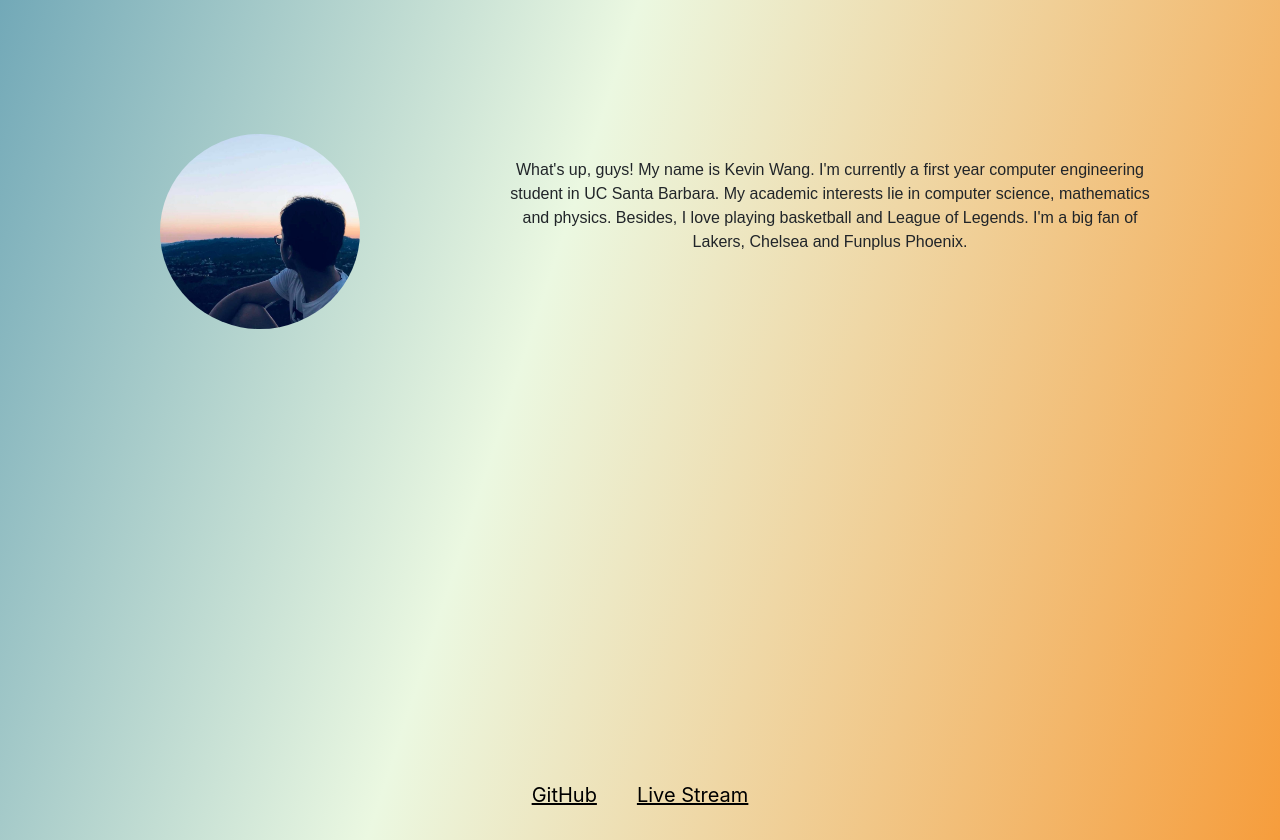
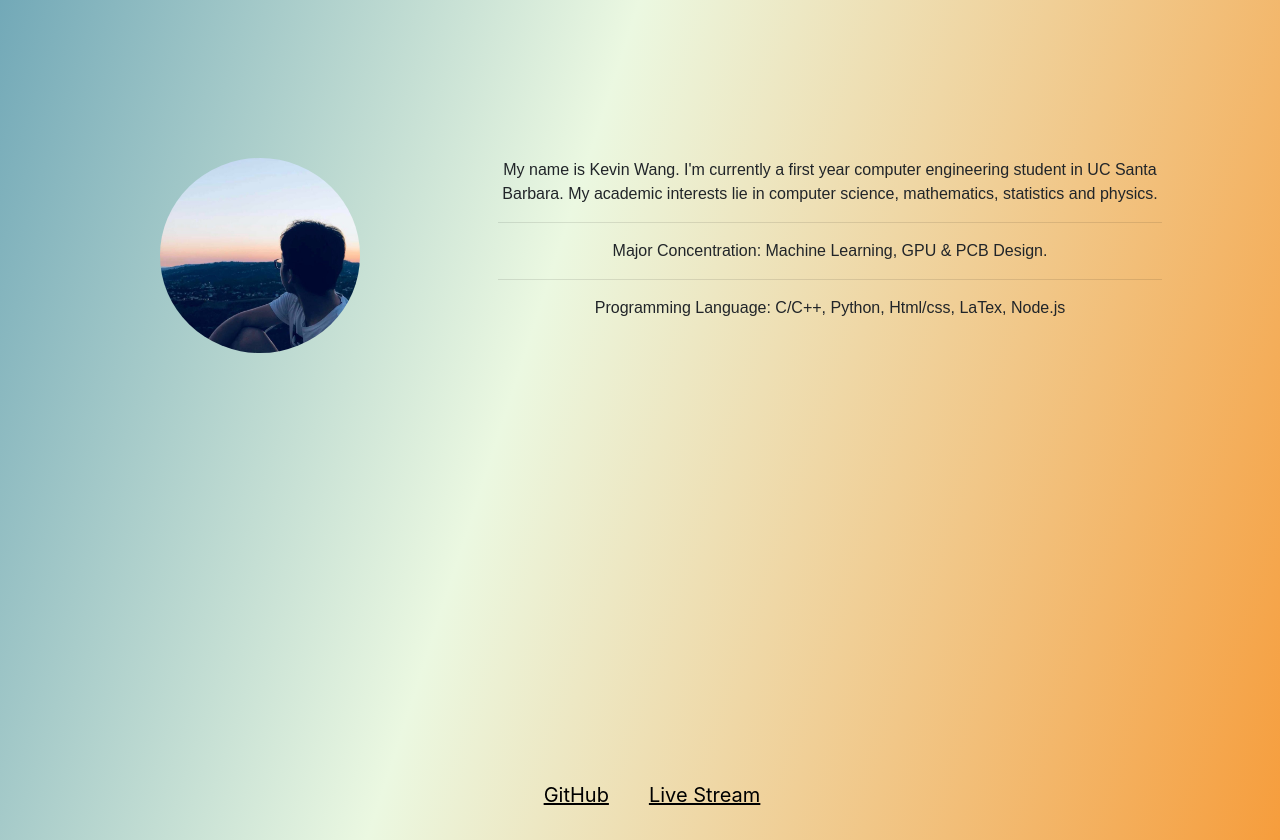
Before and after one commit to Kev1nWangsus/html, a plain HTML site: page index.html in a window 1280 px wide. Shown: the part 840-1680 px from the top of the page. Drawn offline with nearby package versions, Linux system fonts and the light colour scheme.

Commit message:
Update index.html

```diff
--- a/index.html
+++ b/index.html
@@ -36,8 +36,8 @@
 			<div class="title-section">
 				<div style="top:40%; position:absolute;">
 					<h1 class="title mb-4 font-weight:bold">Kevin Wang</h1>
-					<p class="subtitle my-1 font-weight:bold">Computer Engineering student</p>
-					<p class="subtitle font-weight:bold">University of California, Santa Barbara</p>
+					<p class="subtitle my-1">Computer Engineering student</p>
+					<p class="subtitle">University of California, Santa Barbara</p>
 				</div>
 			</div>
 		</section>
@@ -48,10 +48,14 @@
 				<div id="about" class="align-middle">
 					<div class="row justify-content-end">
 						<div class="col-md-4 my-4" style="background-color:transparent">
-							<img class="profile-pic" src="Kevin.jpg">
+							<img class="profile-pic my-4" src="Kevin.jpg">
 						</div>
 						<div class="col-md-8 py-md-5 pt-4 p-md-5">
-							<p>What's up, guys! My name is Kevin Wang. I'm currently a first year computer engineering student in UC Santa Barbara. My academic interests lie in computer science, mathematics and physics. Besides, I love playing basketball and League of Legends. I'm a big fan of Lakers, Chelsea and Funplus Phoenix.</p>
+							<p>My name is Kevin Wang. I'm currently a first year computer engineering student in UC Santa Barbara. My academic interests lie in computer science, mathematics, statistics and physics.</p>
+							<hr>
+							<p>Major Concentration: Machine Learning, GPU &amp PCB Design.</p>
+							<hr>
+							<p>Programming Language: C/C++, Python, Html/css, LaTex, Node.js</p>
 						</div>
 					</div>
 				</div>
@@ -60,10 +64,10 @@
 		</section>
 		<!--Contact Info-->
 		<section id="contact" class="third">
-			<div class="contactinfo">
+			<div class="contactinfo" style="text-align:center">
 				<ul class="social-links">
-					<li><a href="https://github.com/Kev1nWangsus" class="list-inline-item ml-5">GitHub</a></li>
-					<li><a href="https://live.bilibili.com/14862896" class="list-inline-item mr-5">Live Stream</a></li>
+					<li><a href="https://github.com/Kev1nWangsus" class="list-inline-item ml-4">GitHub</a></li>
+					<li><a href="https://live.bilibili.com/14862896" class="list-inline-item">Live Stream</a></li>
 				</ul>
 			</div>
 		</section>
```
Lines whose indentation alone changed are shown as unchanged.
